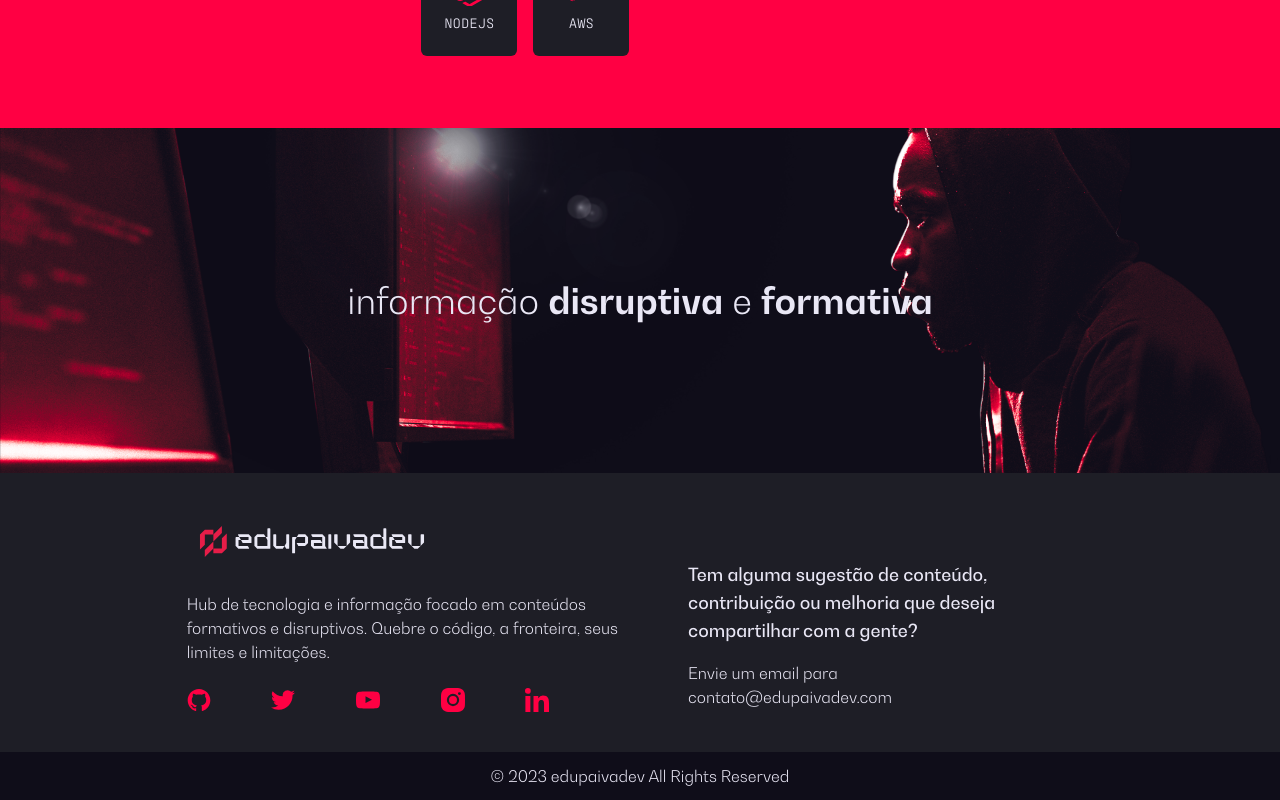
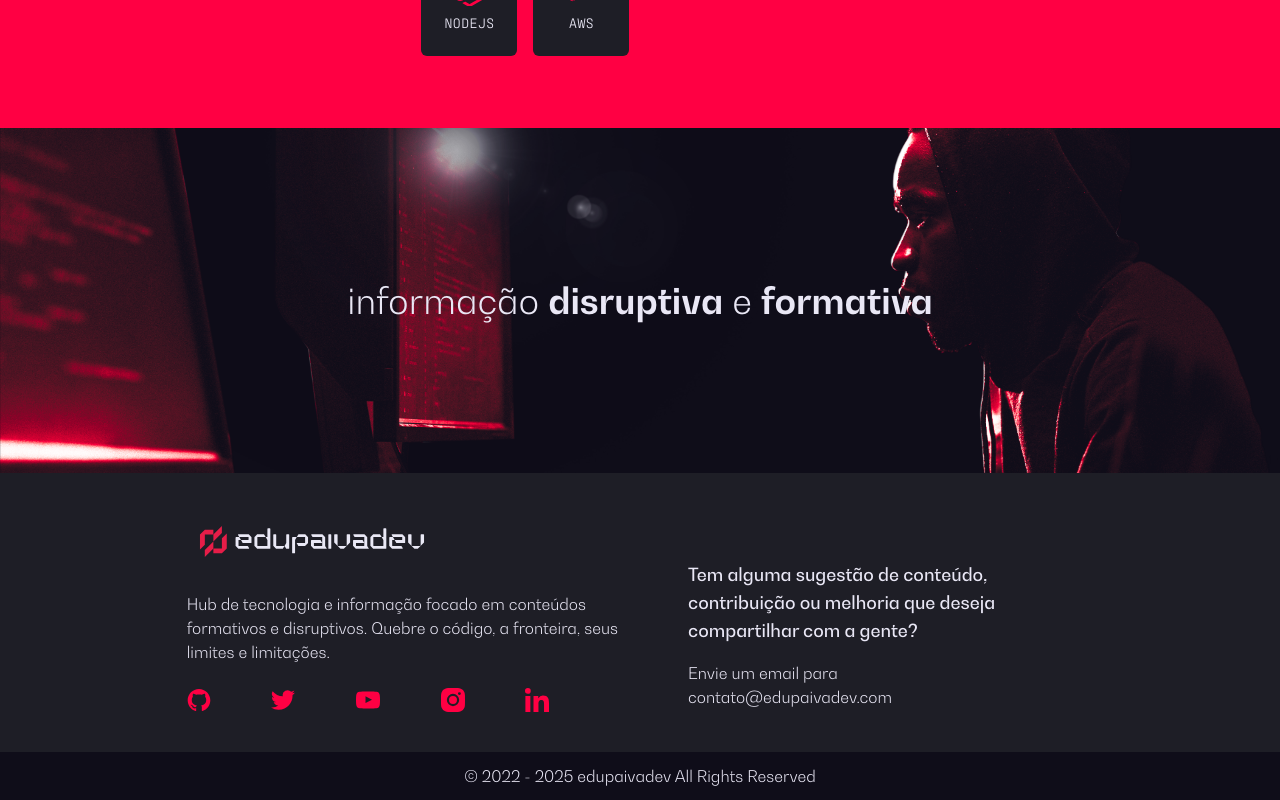
Before and after one commit to Eddcp/edupaivadev.com, a Next.js app: page / in a window 1280 px wide. Shown: the part 2168-2968 px from the top of the page. Built offline with nearby package versions, Linux system fonts and the light colour scheme.

Commit message:
EPV-000 - Update index.tsx
Updating copyright dates

```diff
--- a/src/components/Footer/index.tsx
+++ b/src/components/Footer/index.tsx
@@ -36,7 +36,7 @@ const Footer = () => {
         </div>
       </div>
       <p className="mt-10 h-12 min-h-full bg-secondary text-center leading-[3rem]">
-        © 2023 edupaivadev All Rights Reserved
+        © 2022 - 2025 edupaivadev All Rights Reserved
       </p>
     </footer>
   )
```
